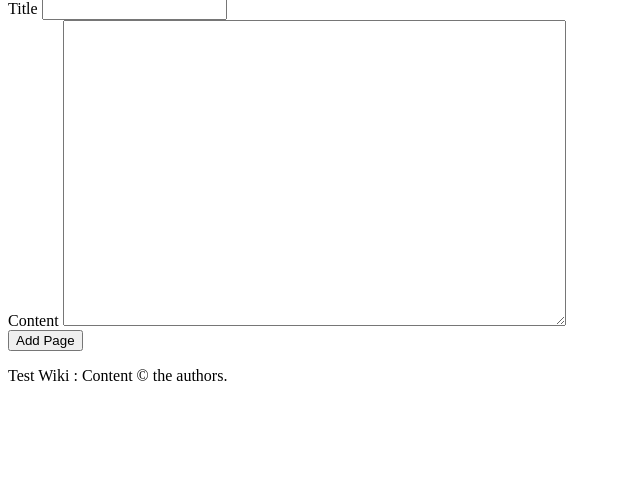
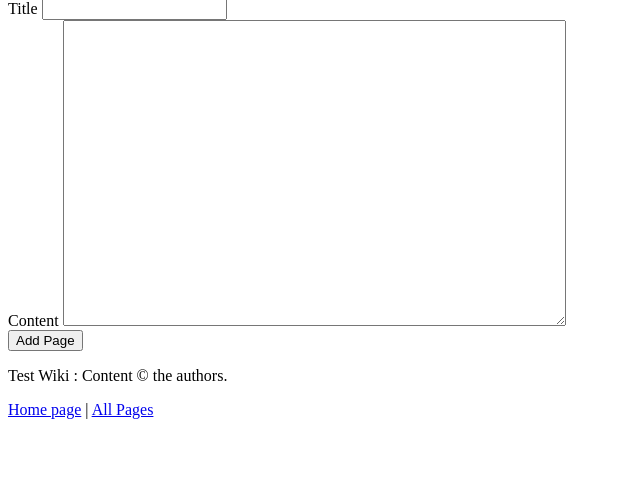
Before and after one commit to kitchendoorworkshop/ci-test-wiki, a CodeIgniter app: page /ci-test-wiki/page/add in a window 1280 px wide. Shown: the part 128-631 px from the top of the page, without its empty margins (0-640 px from the left). Run offline with CodeIgniter, Linux system fonts and the light colour scheme.

Commit message:
adding footer links

```diff
--- a/application/views/footer.php
+++ b/application/views/footer.php
@@ -1,5 +1,7 @@
     <footer>
+
       <p>Test Wiki : Content &copy <?php date('Y'); ?> the authors.</p>
+      <p><a href="home/">Home page</a> | <a href="pages/">All Pages</a></p>
     </footer>
 
   </div>
```
